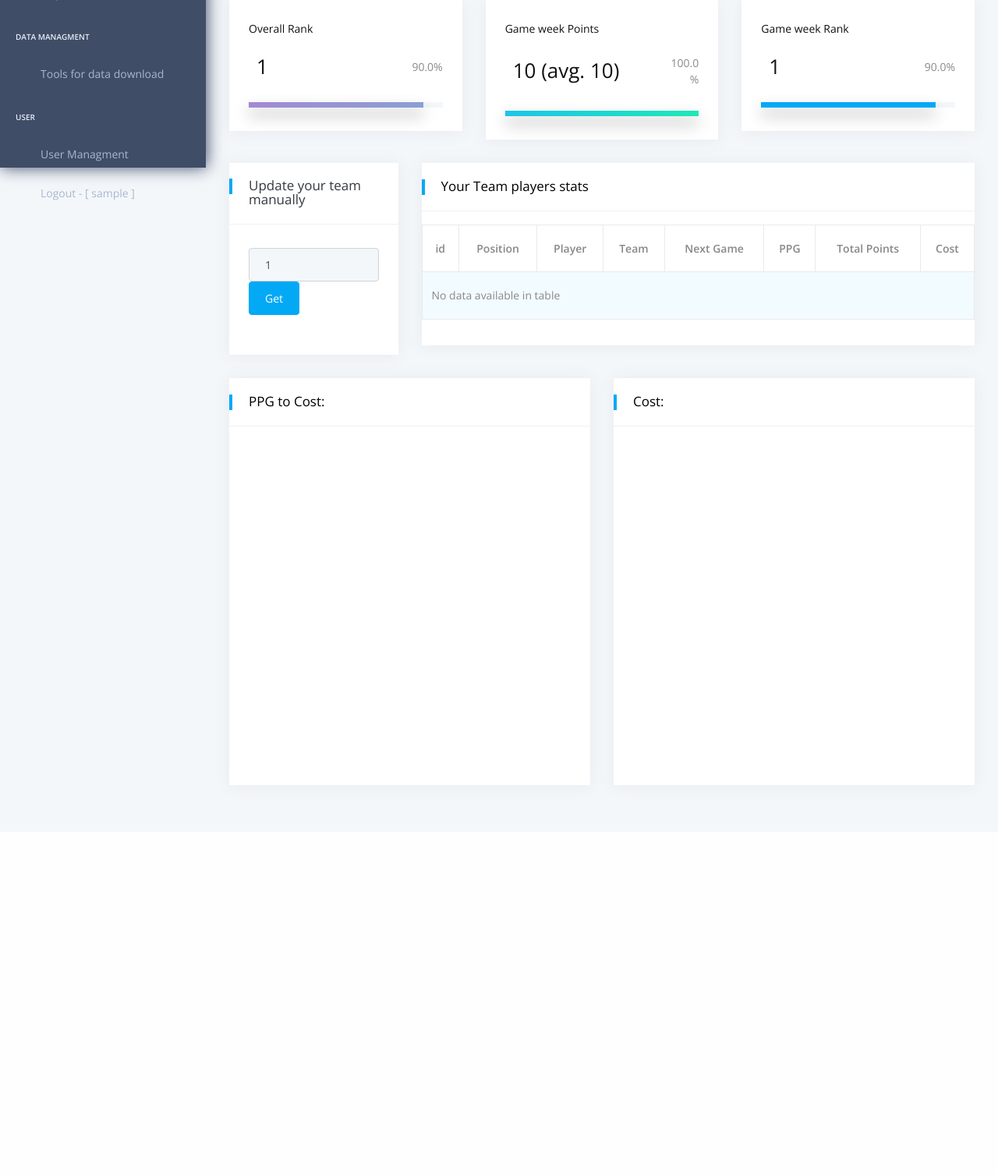
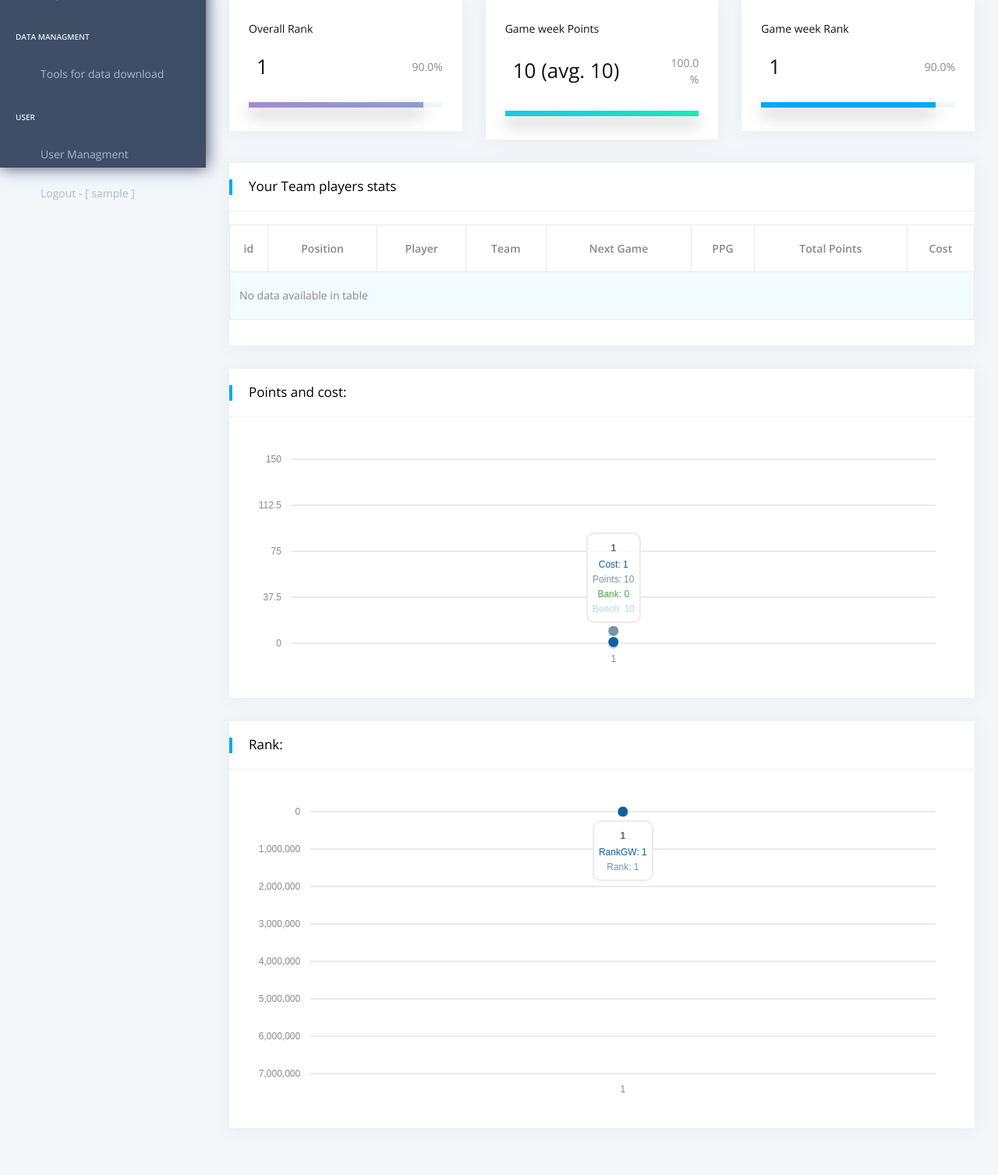
Before and after one commit to MarcinDylong/FPL, a Django app: page /user-profile/ in a window 1280 px wide. Shown: the part 585-2092 px from the top of the page at 78% size. Before the commit the page ends 1604 px from the top, so only its background shows below. Run offline with Django 3.2, Linux system fonts and the light colour scheme; a user stored in the database is signed in; tables that the repository leaves empty hold one stand-in row (values such as "Sample post"); some libraries are stand-ins or nearby versions.

Commit message:
Charts for user profile

```diff
--- a/core/settings.py
+++ b/core/settings.py
@@ -92,11 +92,11 @@
 
 DATABASES = {
     'default': {
-        'HOST': 'db',
+        'HOST': 'localhost',
         'NAME': 'fpl_data',
         'ENGINE': 'django.db.backends.postgresql',
         'USER': 'postgres',
-        'PASSWORD': 'postgres',
+        'PASSWORD': 'coderslab',
         'PORT': 5432,
         'OPTIONS': {
             'client_encoding': 'UTF8'},
--- a/fantasy_pl/models.py
+++ b/fantasy_pl/models.py
@@ -172,6 +172,8 @@
                                             related_name='most_vice_captained')
     total_players = models.IntegerField()
 
+    def __str__(self):
+        return f'{self.id}'
 
 class UserFplHistory(models.Model):
     userfpl = models.OneToOneField(UserFpl, on_delete=models.CASCADE)
--- a/fantasy_pl/views/views.py
+++ b/fantasy_pl/views/views.py
@@ -8,7 +8,7 @@
 from fantasy_pl.forms import SearchForm, PlayerSearchForm, UserTeamForm,\
      GetUserteamForm
 from fantasy_pl.models import Team, Player, PlayerHistory, Fixtures, Position,\
-     UserTeam, Event, UserFpl
+     UserTeam, Event, UserFpl, UserFplHistory, UserFplSeason
 
 
 class IndexView(LoginRequiredMixin, View):
@@ -352,6 +352,8 @@
         profile = UserFpl.objects.get(user=user)
         user_team = UserTeam.objects.get(user=user)
         event = Event.objects.get(id=profile.current_event)
+        # user_hist = UserFplHistory.objects.get(userfpl=profile) ## For later development
+        user_season = UserFplSeason.objects.filter(userfpl=profile)
         form = GetUserteamForm()
         if profile.fpl != None:
             form.fields['fpl_id'].initial = profile.fpl
@@ -359,4 +361,5 @@
         ctx['profile'] = profile
         ctx['user_team'] = user_team
         ctx['event'] = event
+        ctx['season'] = user_season
         return render(request, 'user-profile.html', ctx)
--- a/templates/user-profile.html
+++ b/templates/user-profile.html
@@ -4,7 +4,9 @@
 {% block title %} - UserTeam {% endblock %}
 
 <!-- Specific CSS goes HERE -->
-{% block stylesheets %}{% endblock stylesheets %}
+{% block stylesheets %}
+    <link rel="stylesheet" href="/static/assets/plugins/chart-morris/css/morris.css">
+{% endblock stylesheets %}
 
 {% block content %}
 
@@ -228,33 +230,8 @@
                             <!-- [ Basic Info Content 3] end -->
                             <!-- [ Team Form and List ] start -->
                             <div class="row">
-                                <!--[ UserTeam Form ] start-->
-                                <div class="col-xl-3">
-                                    <div class="card Recent-Users">
-                                        <div class="card-header">
-                                            <h5 class="text-dark" align="left">Update your team manually</h5>
-                                        </div>
-                                        <div class="card-body text-left">
-                                            <div class="form-group">
-                                                <form role="form" method="post" action="#">
-                                                    {% csrf_token %}
-                                                    {% if form.non_field_errors %}
-                                                        <button type="button" class="btn btn-danger">
-                                                            {{ form.non_field_errors.as_text }}
-                                                        </button>
-                                                    {% endif %}
-                                                    {{ form }}
-                                                    <button type='submit' class="btn btn-primary">
-                                                        Get
-                                                    </button>
-                                                </form>
-                                            </div>
-                                        </div>
-                                    </div>
-                                </div>
-                                <!--[ UserTeam Form ] end-->
                                 <!--[ UserTeam Stat ] start-->
-                                <div class="col-xl-9">
+                                <div class="col-xl-12">
                                     <div class="card Recent-Users">
                                         <div class="card-header">
                                             <h5>Your Team players stats</h5>
@@ -301,30 +278,34 @@
                                 <!--[ UserTeam Stat ] end-->
                             </div>
                             <!-- [ Team Form and List ] end -->
-                            <!-- [ Team Charts ] end -->
+                            <!-- [ Cost & Point Charts ] end -->
                             <div class="row">
-                                <div class="col-xl-6">
+                                <div class="col-xl-12">
                                     <div class="card">
                                         <div class="card-header">
-                                            <h5>PPG to Cost:</h5>
+                                            <h5>Points and cost:</h5>
                                         </div>
                                         <div class="card-block">
-                                            <div id="ppg2cost" style="height: 400px; position: relative;"></div>
-                                        </div>
-                                    </div>
-                                </div>
-                                <div class="col-xl-6">
-                                    <div class="card">
-                                        <div class="card-header">
-                                            <h5>Cost:</h5>
-                                        </div>
-                                        <div class="card-block">
-                                            <div id="cost" style="height: 400px; position: relative;"></div>
+                                            <div id="pointCost" style="height: 300px;  position: relative;"></div>
                                         </div>
                                     </div>
                                 </div>
                             </div>
-                            <!-- [ Team Charts ] end -->
+                            <!-- [ Cost & Points Charts ] end -->
+                            <!-- [ Rank Charts ] end -->
+                            <div class="row">
+                                <div class="col-xl-12">
+                                    <div class="card">
+                                        <div class="card-header">
+                                            <h5>Rank:</h5>
+                                        </div>
+                                        <div class="card-block">
+                                            <div id="rank" style="height: 400px; position: relative;"></div>
+                                        </div>
+                                    </div>
+                                </div>
+                            </div>
+                            <!-- [ Rank Charts ] end -->
                         </div>
                     </div>
                 </div>
@@ -346,27 +327,61 @@
     });
 });
 
-new Morris.Bar({
-      element: 'ppg2cost',
+new Morris.Line({
+        element: 'pointCost',
         data: [
-                {% for u in uteam %}
-                    { Player: '{{ u.ppg_chart_str }}', Ratio: '{{ u.ratio }}' }{% if not forloop.last %},{% endif %}
+            {% for s in season %}
+                {
+                    Fixture: '{{ s.event }}',
+                    Cost: '{{ s.value }}',
+                    Points: '{{ s.points }}',
+                    Bank: '{{ s.bank }}',
+                    Bench: '{{ s.points_on_bench }}'
+                }{% if not forloop.last %},{% endif %}
             {% endfor %}
         ],
-      xkey: 'Player',
-      ykeys: ['Ratio'],
-      xLabelAngle: 45,
+        smooth: false,
         parseTime: false,
-      labels: ['Value']
+        xkey: 'Fixture',
+        ykeys: ['Cost','Points','Bank','Bench'],
+        ymax: 150,
+        labels: ['Cost','Points','Bank','Bench']
     });
 
-   new Morris.Donut({
-      element: 'cost',
+new Morris.Line({
+        element: 'rank',
         data: [
-                {% for u in uteam %}
-                    { label: '{{ u }}', value: '{{ u.now_cost }}' }{% if not forloop.last %},{% endif %}
+            {% for s in season %}
+                {
+                    Fixture: '{{ s.event }}',
+                    RankGW: '{{ s.rank }}',
+                    Rank: '{{ s.overall_rank }}',
+                }{% if not forloop.last %},{% endif %}
             {% endfor %}
         ],
+        parseTime: false,
+        smooth: false,
+        {#yLabelFormat: function (y) {return customLabel(y)},#}
+        xkey: 'Fixture',
+        numLines: 8,
+        ykeys: ['RankGW','Rank'],
+        ymax: 0,
+        ymin: 7000000,
+        {#ymax: 1,#}
+        {#ymin: {{ event.total_players }},#}
+        labels: ['RankGW','Rank']
     });
+
+{#function customLabel(y) {#}
+{#    if (y === 1) {#}
+{#        var label = '1'#}
+{#        return label#}
+{#    }#}
+{#    if (y%1000000 === 0) {#}
+{#        var label = y.toString()[0] + ' mln'#}
+{#        return label#}
+{#    }#}
+{#}#}
+
 </script>
 {% endblock javascripts %}
```
Also changed, not shown: static/assets/css/style.css. Lines whose indentation alone changed are shown as unchanged.
